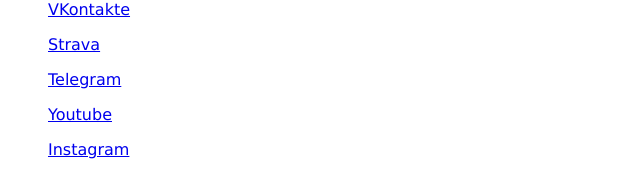
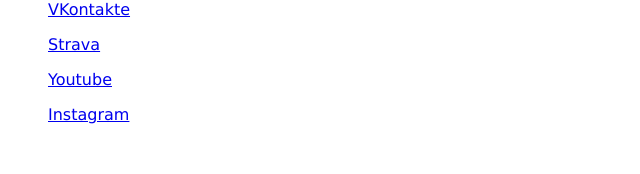
Before and after one commit to a3bundes/a3bundes, a plain HTML site: page index.htm in a window 1280 px wide. Shown: the part 366-540 px from the top of the page, without its empty margins (0-640 px from the left). Drawn offline with Linux system fonts and the light colour scheme.

Commit message:
Update index.htm

```diff
--- a/index.htm
+++ b/index.htm
@@ -5,6 +5,5 @@
 <p style="margin-left: 40px;"><font size="3"><font face="Verdana, Geneva, sans-serif">Pedalhard - cycling club from Orel city, Russia</font></font></p>
 <p>&nbsp;</p>
 <p style="margin-left: 40px;"><font size="3"><font face="Verdana, Geneva, sans-serif"><a href="https://vk.com/pedalhard" target="_blank">VKontakte</a></font></font></p><p style="margin-left: 40px;"><font size="3"><font face="Verdana, Geneva, sans-serif"><a href="https://www.strava.com/clubs/pedalhard">Strava</a></font></font></p>
-<p style="margin-left: 40px;"><font size="3"><font face="Verdana, Geneva, sans-serif"><a href="https://t.me/pedalhard" target="_blank">Telegram</a></font></font></p>
-<p style="margin-left: 40px;"><font size="3"><font face="Verdana, Geneva, sans-serif"><a href="https://youtu.be/Z5ORfK3d_kY" target="_blank">Youtube</a></font></font></p>
+<p style="margin-left: 40px;"><font size="3"><font face="Verdana, Geneva, sans-serif"><a href="https://www.youtube.com/channel/UC3oi3pM9LX_RLwEsm1D4Xjw" target="_blank">Youtube</a></font></font></p>
 <p style="margin-left: 40px;"><font size="3"><font face="Verdana, Geneva, sans-serif"><a href="https://www.instagram.com/pedalhard_russia"  target="_blank">Instagram</a></font></font></p>
```
